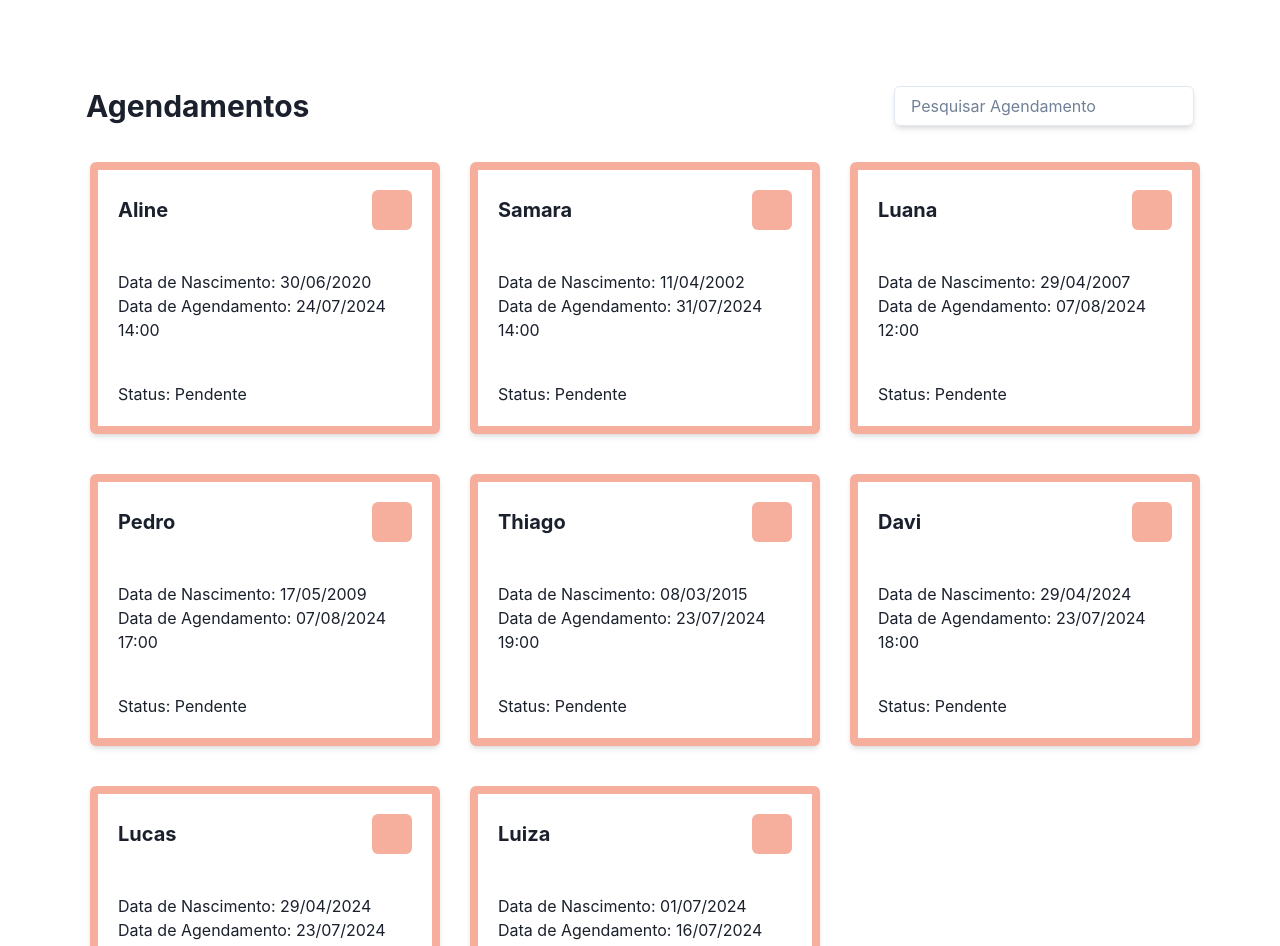
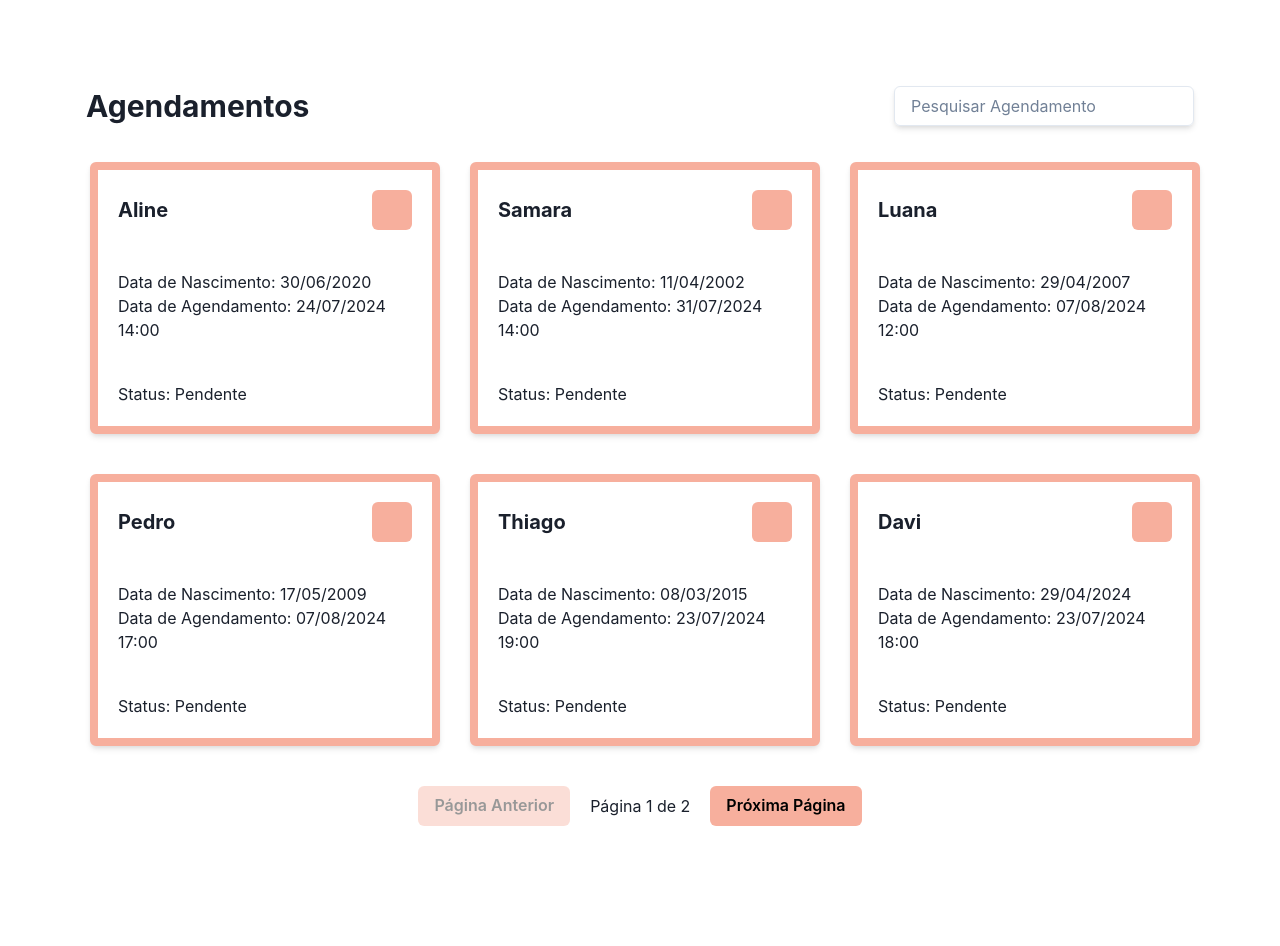
Before and after one commit to SamsSouza22/FrontendPitang2024, a React (Vite) app in the folder frontend/: page /agendamentos in a window 1280 px wide. Shown: the top 946 px of the page. After the commit the page ends 916 px from the top, so only its background shows below. Built offline with nearby package versions, Linux system fonts and the light colour scheme; data requests are answered from the project's data file.

Commit message:
:sparkles: feat: Mudança de página simples

```diff
--- a/frontend/src/pages/VisualizarAgendamentos.jsx
+++ b/frontend/src/pages/VisualizarAgendamentos.jsx
@@ -6,11 +6,15 @@ import {
   Input,
   Box,
   SimpleGrid,
+  Button,
+  Text,
 } from "@chakra-ui/react";
 import CardAgendamento from "../components/CardAgendamento";
 
 const VisualizarAgendamentos = () => {
   const [agendamentos, setAgendamentos] = useState([]);
+  const [pagAtual, setPagAtual] = useState(1);
+  const [itensPorPag, setItensPorPag] = useState(6);
 
   useEffect(() => {
     fetch("http://localhost:3000/agendamentos")
@@ -19,6 +23,22 @@ const VisualizarAgendamentos = () => {
         setAgendamentos(data);
       });
   }, []);
+
+  const handleProxPag = () => {
+    setPagAtual((anterior) => anterior + 1);
+  };
+
+  const handlePagAnterior = () => {
+    setPagAtual((anterior) => Math.max(anterior - 1, 1));
+  };
+
+  const handleMudarPag = (pag) => {
+    setPagAtual(pag);
+  };
+
+  const inicio = (pagAtual - 1) * itensPorPag;
+  const itensAtuais = agendamentos.slice(inicio, inicio + itensPorPag);
+  const totalPaginas = Math.ceil(agendamentos.length / itensPorPag);
 
   return (
     <Container p={70} maxW="2x" centerContent>
@@ -36,10 +56,34 @@ const VisualizarAgendamentos = () => {
       </Flex>
       <Box p={5} width="100%" minHeight="500px">
         <SimpleGrid columns={{ base: 1, sm: 2, md: 2, lg: 3 }} spacing={10}>
-          {agendamentos.map((agendamento) => (
+          {itensAtuais.map((agendamento) => (
             <CardAgendamento key={agendamento.id} {...agendamento} />
           ))}
         </SimpleGrid>
+        <Flex justifyContent="center" alignItems="center" mt={10} gap={5}>
+          <Button
+            onClick={handlePagAnterior}
+            isDisabled={pagAtual === 1}
+            bg="#f7af9d"
+            color="black"
+            _hover={{ bg: "#b0d0d3" }}
+          >
+            Página Anterior
+          </Button>
+          <Text>
+            Página {pagAtual} de {totalPaginas}
+          </Text>
+          <Button
+            onClick={handleProxPag}
+            isDisabled={pagAtual === totalPaginas}
+            bg="#f7af9d"
+            color="black"
+            _hover={{ bg: "#b0d0d3" }}
+          >
+            Próxima Página
+          </Button>
+        </Flex>
+
       </Box>
     </Container>
   );
```
